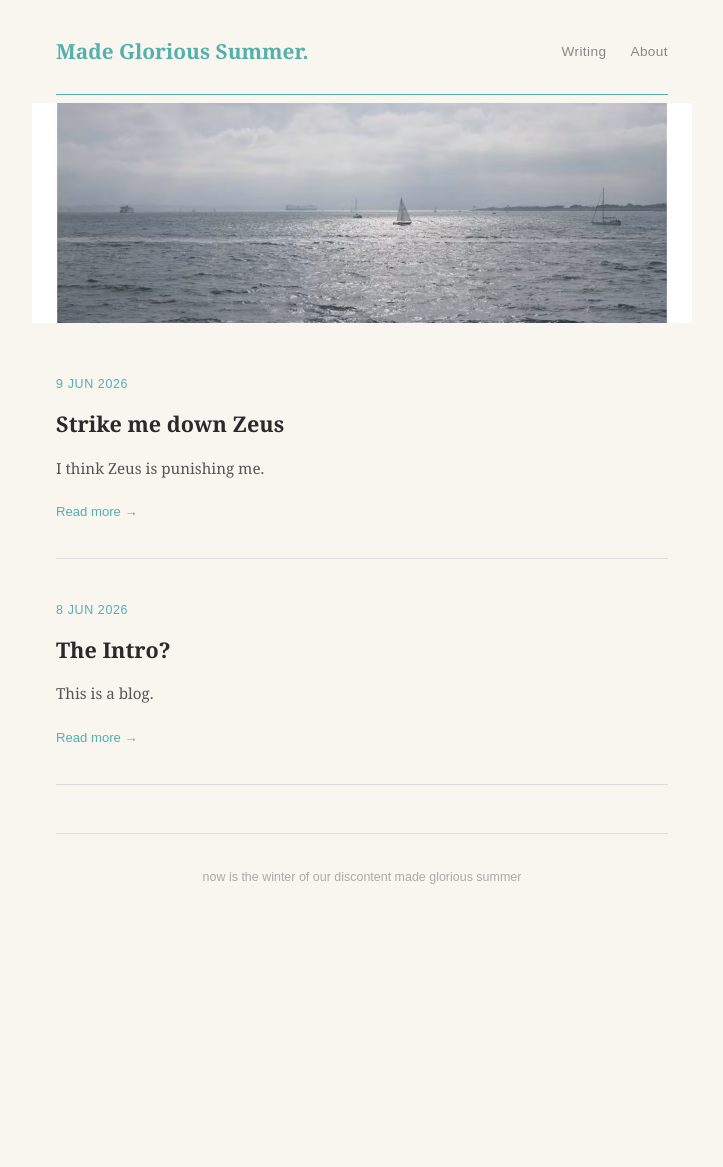
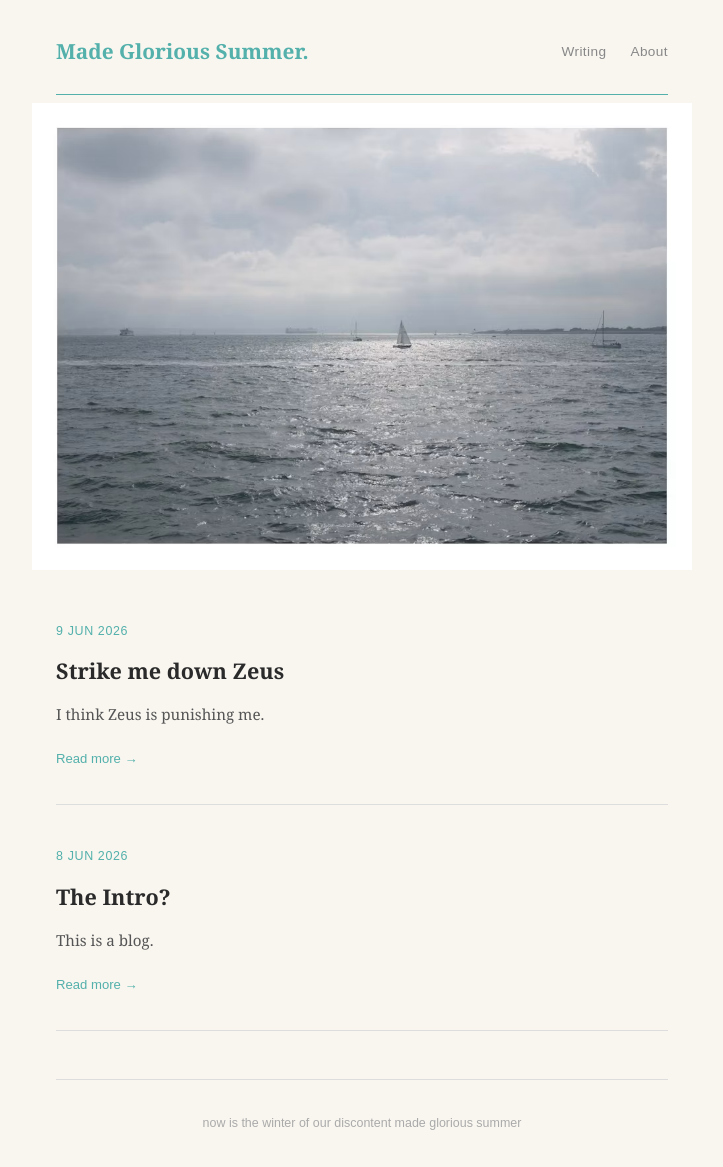
Before and after one commit to rober45627/rober45627.github.io, a Jekyll site: the page built from index.html, in a window 1280 px wide. Shown: the whole page, without its empty margins (278-1001 px from the left). Built offline with Jekyll 4.4.1, drawn with Linux system fonts in a browser that asks for light colours; before the commit the page ends 921 px from its top, so only the background shows below that.

Commit message:
Update home.html

```diff
--- a/_layouts/home.html
+++ b/_layouts/home.html
@@ -2,7 +2,7 @@
 layout: default
 ---
 <div style="margin: -2rem -1.5rem 2.5rem;">
-  <img src="/assets/images/MGS.jpg" alt="" style="width: 100%; height: 220px; object-fit: cover;">
+  <img src="/assets/images/MGS.jpg" alt="" style="width: 100%; height: 100%; object-fit: cover;">
 </div>
 <div class="post-list">
   {% for post in site.posts %}
```
